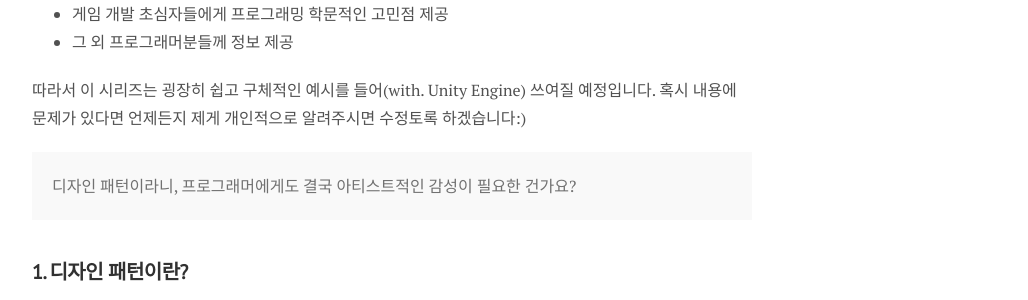
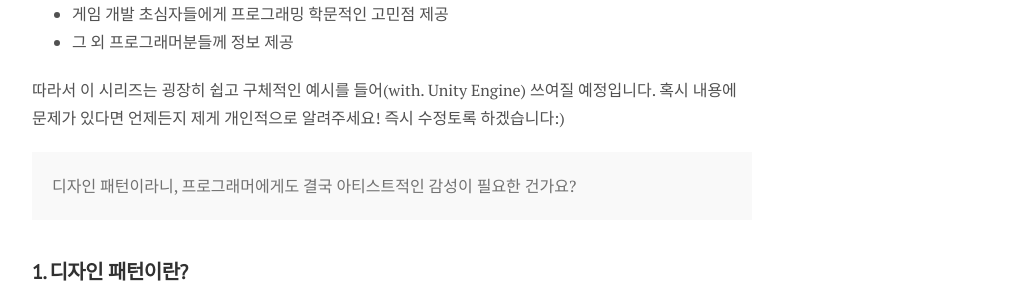
Before and after one commit to ADOHI/adohi.github.io, a Jekyll site: the page built from _posts/2019-01-03-Design-pattern.md, in a window 1280 px wide and 900 px high. Shown: the part 328-628 px from the top of the window, without its empty margins (248-1276 px from the left). Built offline with Jekyll 4.4.1, drawn with Linux system fonts in a browser that asks for light colours; nearby versions of some CDN libraries; comment, search, counter and statistics services are not loaded.

Commit message:
Update 2019-01-03-Design-pattern.md

```diff
--- a/_posts/2019-01-03-Design-pattern.md
+++ b/_posts/2019-01-03-Design-pattern.md
@@ -13,7 +13,7 @@ title: Unity로 배우는 디자인 패턴, 0.디자인 패턴이란?
 * 게임 개발 초심자들에게 프로그래밍 학문적인 고민점 제공
 * 그 외 프로그래머분들께 정보 제공
 
-따라서 이 시리즈는 굉장히 쉽고 구체적인 예시를 들어(with. Unity Engine) 쓰여질 예정입니다. 혹시 내용에 문제가 있다면 언제든지 제게 개인적으로 알려주시면 수정토록 하겠습니다:)
+따라서 이 시리즈는 굉장히 쉽고 구체적인 예시를 들어(with. Unity Engine) 쓰여질 예정입니다. 혹시 내용에 문제가 있다면 언제든지 제게 개인적으로 알려주세요! 즉시 수정토록 하겠습니다:)
 
 <div class="message">
   디자인 패턴이라니, 프로그래머에게도 결국 아티스트적인 감성이 필요한 건가요?
```
